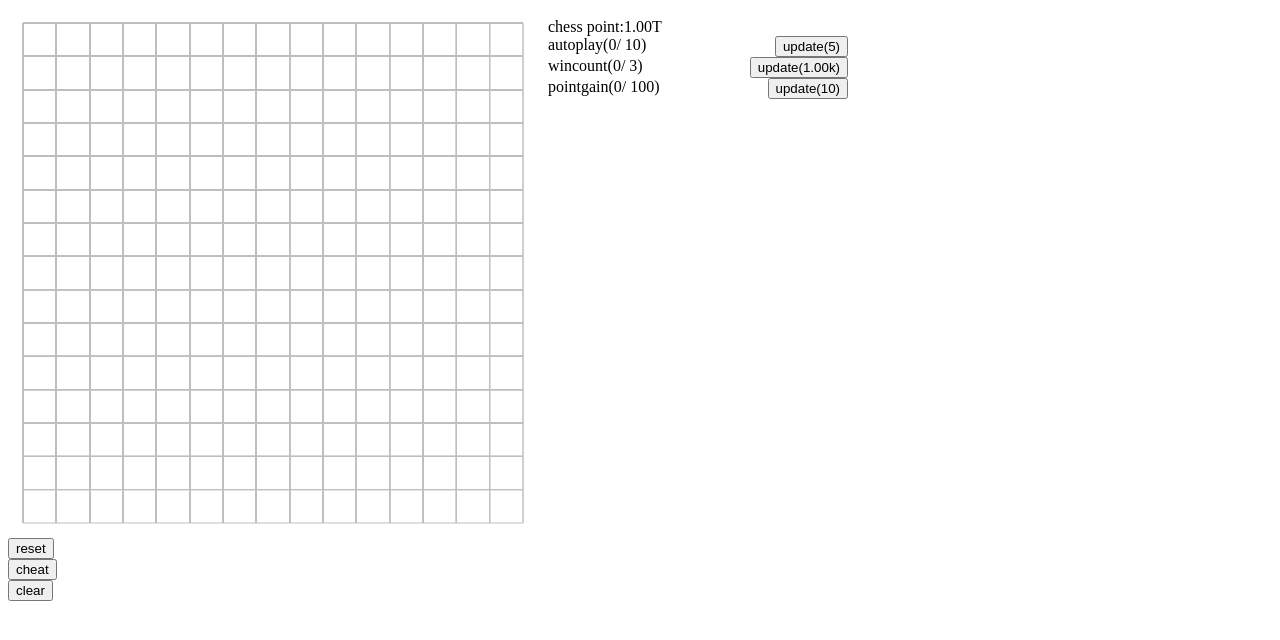
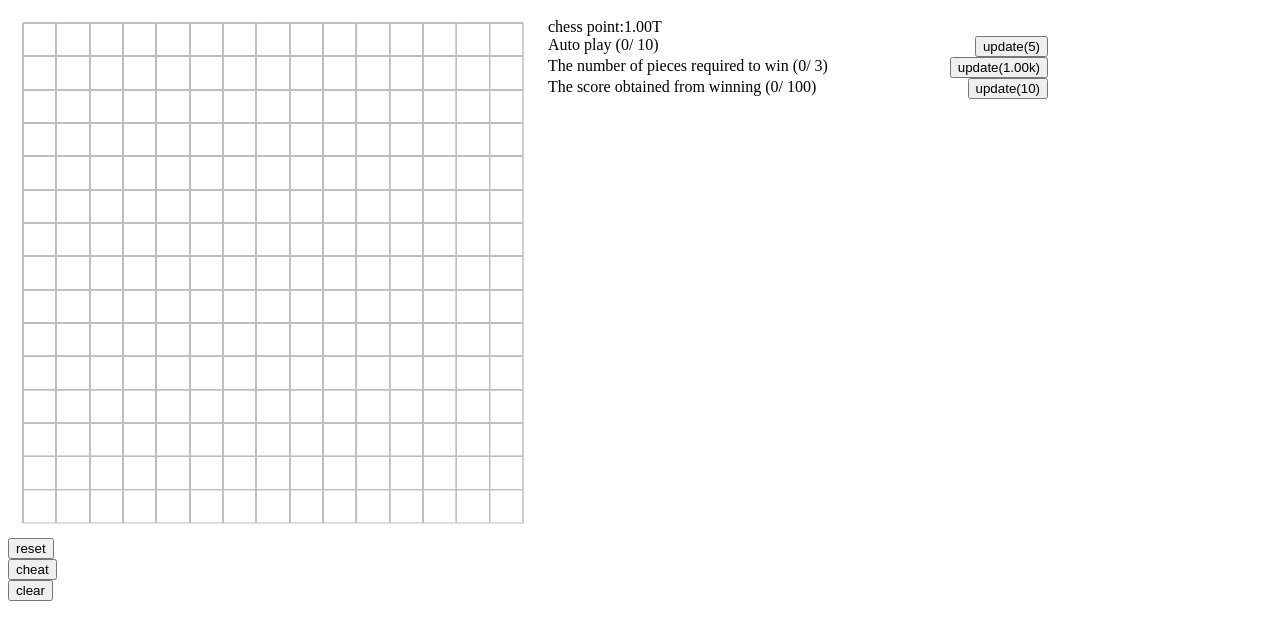
Before and after one commit to lasnrhar/chess, an Angular app: page / in a window 1280 px wide. Both pictures are taken after a click on the button "cheat". Shown: the top 640 px of the page. Built offline with nearby package versions, Linux system fonts and the light colour scheme.

Commit message:
add description

```diff
--- a/src/app/app.component.html
+++ b/src/app/app.component.html
@@ -17,7 +17,7 @@
     <div *ngIf="game.data.totalPoint > 0">
       <div *ngFor="let upgrade of game.data.upgrades" class="update-panel">
         <span
-          >{{ upgrade.key }}(<span
+          >{{ upgrade.value.title }} (<span
             >{{ upgrade.value.level }}/ {{ upgrade.value.max }}</span
           >)</span
         >
--- a/src/app/app.component.scss
+++ b/src/app/app.component.scss
@@ -30,5 +30,5 @@
   flex-direction: row;
   justify-content: space-between;
   align-items: flex-start;
-  width: 300px;
+  width: 500px;
 }
--- a/src/app/increase.ts
+++ b/src/app/increase.ts
@@ -20,14 +20,17 @@ export class Increase {
 
   initGame() {
     this.data = new GameData();
-    this.data.upgrades.push({ key: 'autoplay', value: new Upgrade(0, 10, 5) });
+    this.data.upgrades.push({
+      key: 'autoplay',
+      value: new Upgrade('Auto play', 0, 10, 5),
+    });
     this.data.upgrades.push({
       key: 'wincount',
-      value: new Upgrade(0, 3, 1000),
+      value: new Upgrade('The number of pieces required to win', 0, 3, 1000),
     });
     this.data.upgrades.push({
       key: 'pointgain',
-      value: new Upgrade(0, 100, 10),
+      value: new Upgrade('The score obtained from winning', 0, 100, 10),
     });
   }
 
@@ -131,7 +134,7 @@ class GameData {
     if (upgrade) {
       return upgrade.value;
     }
-    return new Upgrade(0, 0, 0);
+    return new Upgrade('', 0, 0, 0);
   }
 }
 
@@ -139,7 +142,9 @@ export class Upgrade {
   level = 0;
   max = 10;
   cost = 5;
-  constructor(level: number, max: number, cost: number) {
+  title = '';
+  constructor(title: string, level: number, max: number, cost: number) {
+    this.title = title;
     this.level = level;
     this.max = max;
     this.cost = cost;
```
